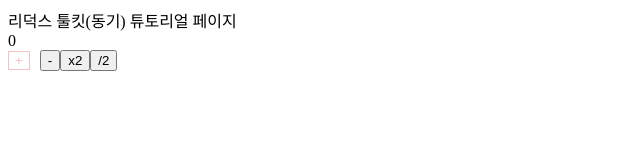
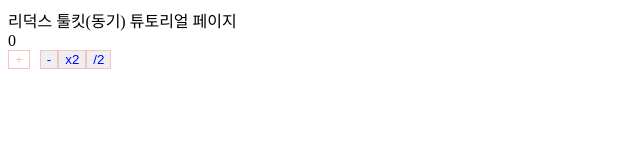
Before and after one commit to ssi02014/react-query-tutorial, a React (Create React App) app in the folder app/: page /toolkit in a window 1280 px wide. Shown: the top 160 px of the page, without its empty margins (0-640 px from the left). Built offline with nearby package versions, Linux system fonts and the light colour scheme.

Commit message:
Add: Styled 함수형 추가

```diff
--- a/app/src/pages/toolkit/index.tsx
+++ b/app/src/pages/toolkit/index.tsx
@@ -15,6 +15,11 @@ const Button = styled.button`
   color: ${({ theme }) => theme.colors.red};
   margin-right: 10px;
 `;
+
+const OtherButton = styled.button(({ theme, color }) => ({
+  border: `1px solid ${theme.colors.red}`,
+  color,
+}));
 
 const ToolkitPage = () => {
   const { number } = useSelector((state: RootState) => state.calculate);
@@ -42,9 +47,15 @@ const ToolkitPage = () => {
       <div>{number}</div>
       <div>
         <Button onClick={onIncrease}>+</Button>
-        <button onClick={onDecrease}>-</button>
-        <button onClick={onMultiple}>x2</button>
-        <button onClick={onDivide}>/2</button>
+        <OtherButton color={'blue'} onClick={onDecrease}>
+          -
+        </OtherButton>
+        <OtherButton color={'blue'} onClick={onMultiple}>
+          x2
+        </OtherButton>
+        <OtherButton color={'blue'} onClick={onDivide}>
+          /2
+        </OtherButton>
       </div>
     </>
   );
```
